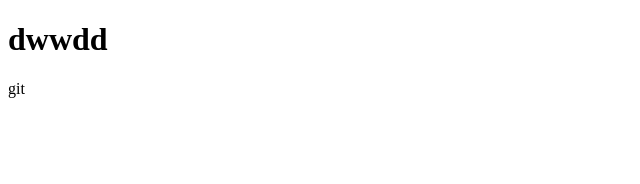
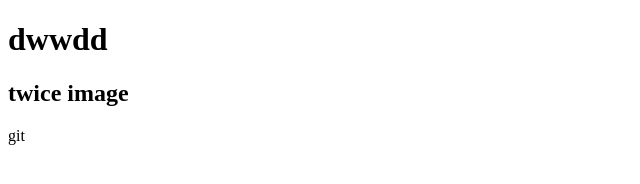
Before and after one commit to dongdong2222/TestGit, a plain HTML site: page index.html in a window 1280 px wide. Shown: the whole page, without its empty margins (0-640 px from the left). Drawn offline with Linux system fonts and the light colour scheme.

Commit message:
add TwiceImage

```diff
--- a/index.html
+++ b/index.html
@@ -8,5 +8,6 @@
 </head>
 <body>
     <h1>dwwdd</h1>
+    <h2>twice image</h2>
 </body>
 </html>git
```
